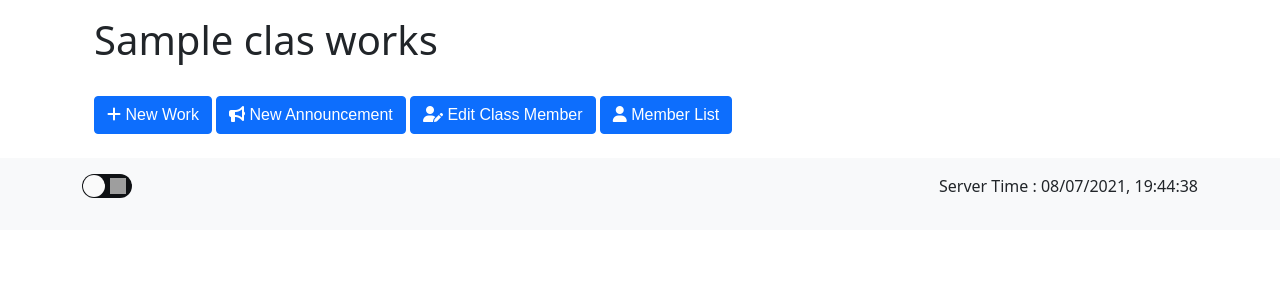
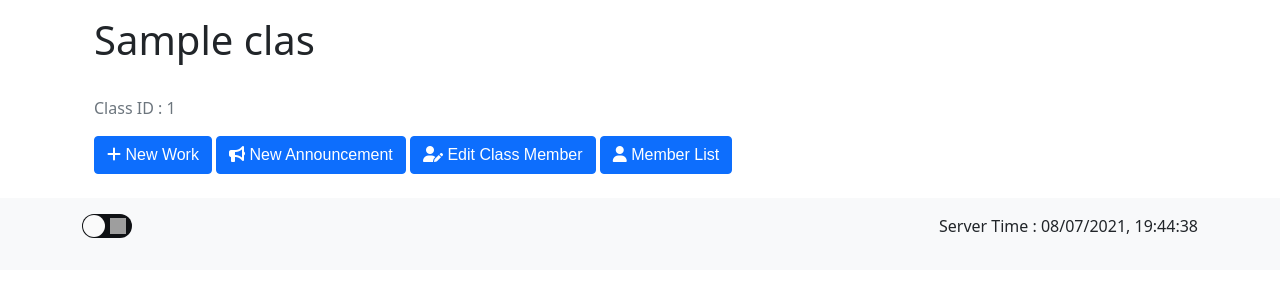
Before and after one commit to HelloYeew/ta-assistant-django, a Django app: page /class/1 in a window 1280 px wide. Shown: the part 71-371 px from the top of the page. Run offline with Django 3.2, Linux system fonts and the light colour scheme; tables that the repository leaves empty hold one stand-in row (values such as "Sample post"); some libraries are stand-ins or nearby versions; grey boxes are pictures that could not be loaded.

Commit message:
Add object id in ciew

```diff
--- a/classroom/templates/classroom/class_detail.html
+++ b/classroom/templates/classroom/class_detail.html
@@ -3,8 +3,9 @@
 {% block content %}
 <div class="container px-4">
 
-        <h1>{{ object.name }} works</h1>
+        <h1>{{ object.name }}</h1>
         <br>
+        <p class="text-muted">Class ID : {{ object.id }}</p>
         <a class="btn btn-primary" href="new-work.html" role="button" style="font-family:Arial, FontAwesome">&#xF067; New Work</a>
         <a class="btn btn-primary" href="#" role="button" style="font-family:Arial, FontAwesome">&#xF0A1; New Announcement</a>
         <a class="btn btn-primary" href="{% url "class-edit-member" object.pk%}" role="button" style="font-family:Arial, FontAwesome">&#xf4ff; Edit Class Member</a>
```
